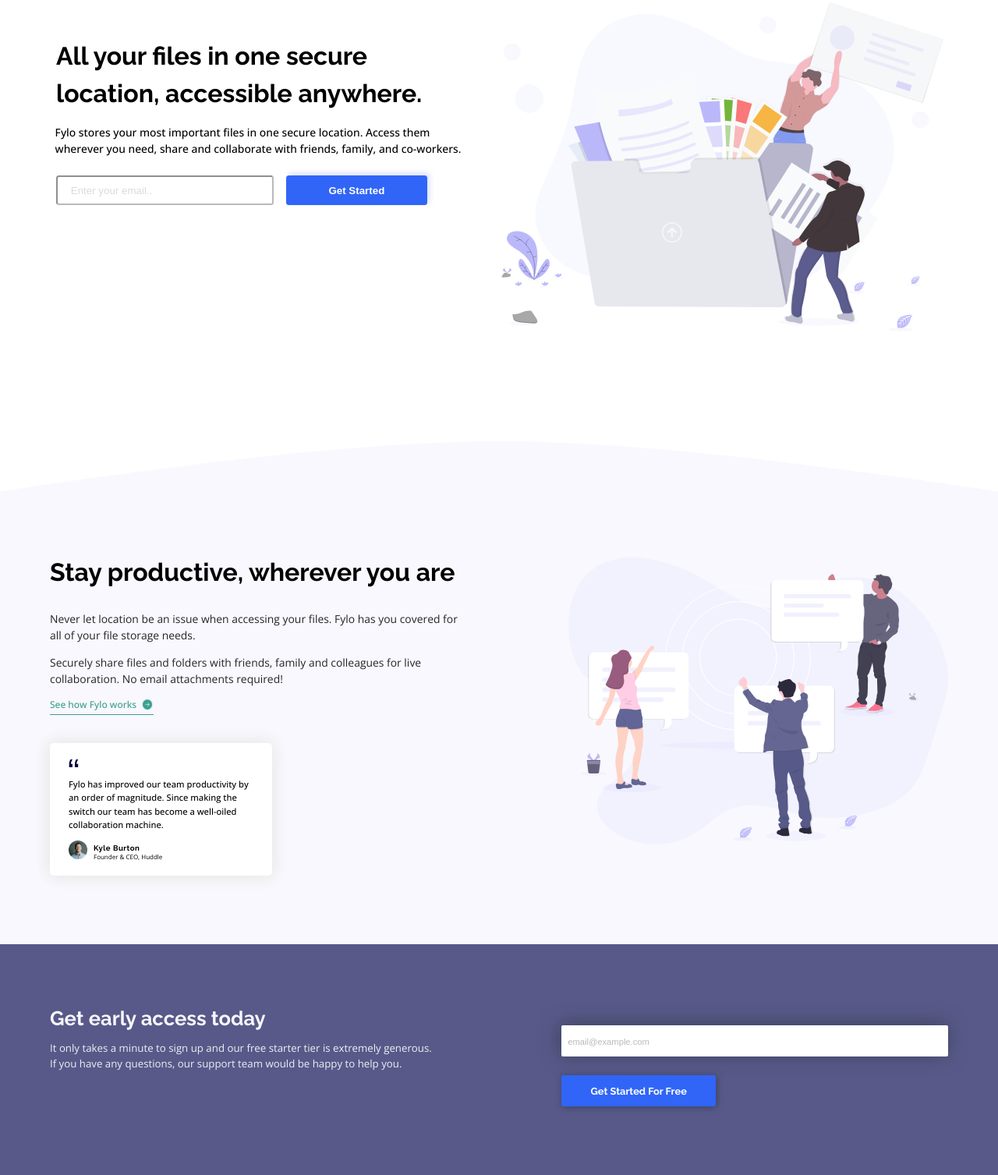
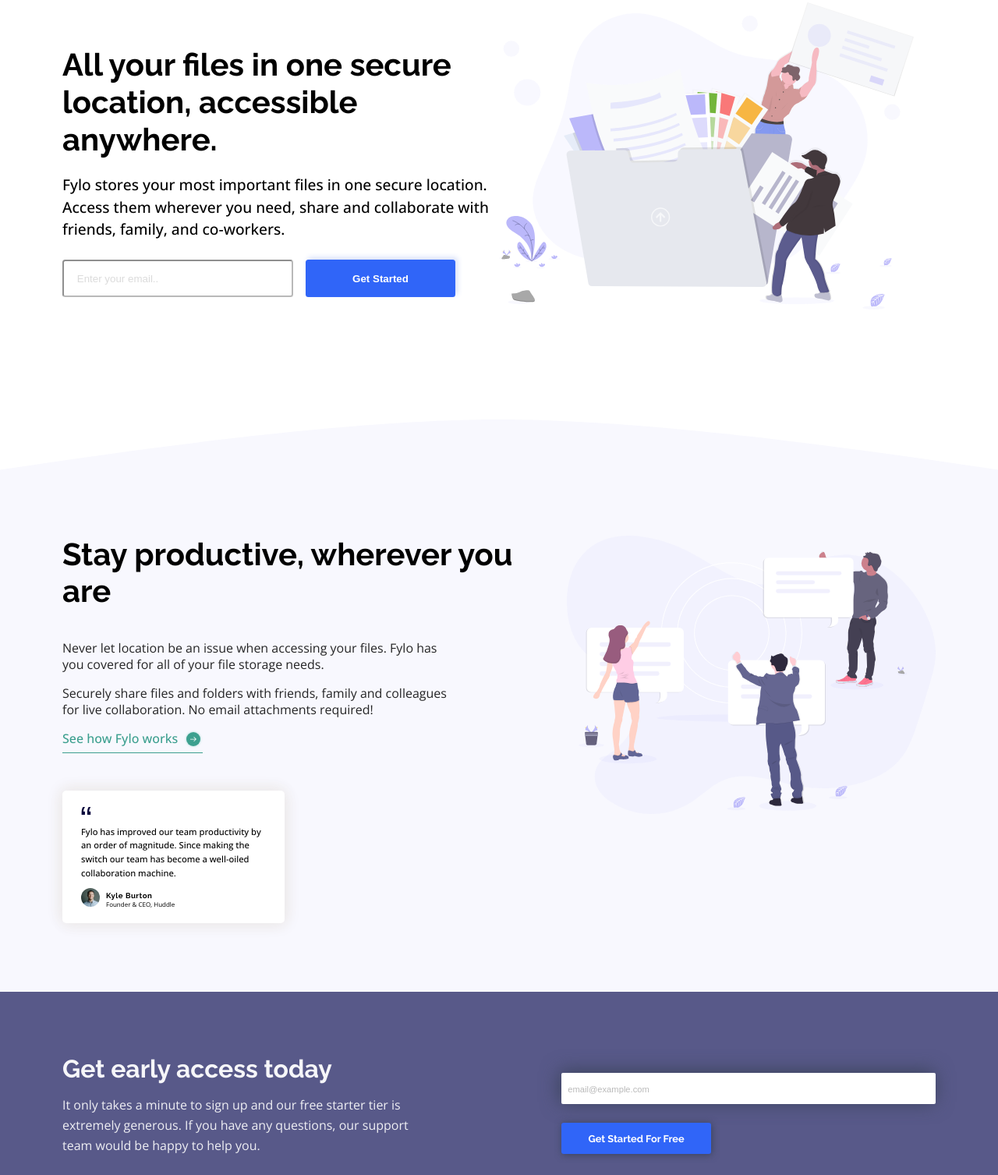
Before and after one commit to LeonteCr/Fylo-landing-page, a plain HTML site: page index.html in a window 1280 px wide. Shown: the part 161-1668 px from the top of the page at 78% size. Drawn offline with nearby package versions, Linux system fonts and the light colour scheme.

Commit message:
:modify font size, margin and padding for sectinos

```diff
--- a/style.css
+++ b/style.css
@@ -10,6 +10,8 @@ body {
     margin: 0;
     padding: 0;
 }
+
+
 
 
 
@@ -388,18 +390,17 @@ footer:nth-child(4) {
         width: 135px;
     }
     header {
-        margin: 1.5em 2.5em;
+        margin: 1.5em 3.5em;
     }
     .nav-bar {
-      font-size: 0.85rem;
+      font-size: 1rem;
       gap: 3em;
     }
 
     .first-section {
         display: flex;
         flex-direction: row-reverse;
-        margin: 3em 2.5em;
-
+        margin: 3em 5em;
     }
 
     .first-img img {
@@ -414,16 +415,18 @@ footer:nth-child(4) {
     .first-title,
     .first-para {
         text-align: left;
+        padding: 0;
     }
 
     .first-title {
-        font-size: 2rem;
+        font-size: 2.5rem;
         line-height: 3rem;
         margin-bottom: 0.5em;
+
     }
 
     .first-para {
-        font-size: 0.87rem;
+        font-size: 1.2rem;
         margin: 0;
         font-weight: 500;
         width: 98%;
@@ -433,10 +436,12 @@ footer:nth-child(4) {
         display: flex;
         width: 90%;
         margin-top: 1.5em;
+        padding: 0;
     }
     .email,
     .get-btn {
         flex: 1;
+        height: 3rem;
     }
     .email {
         flex-grow: 1.6;
@@ -445,7 +450,7 @@ footer:nth-child(4) {
     .stay-productive-section {
         display: flex;
         flex-direction: row-reverse;
-        padding: 3em 4em 4em 4em;
+        padding: 3em 5em 4em 5em;
         gap: 2em;
     }
     .second-img,
@@ -457,7 +462,7 @@ footer:nth-child(4) {
     }
 
     .stay-title {
-        font-size: 2rem;
+        font-size: 2.5rem;
         margin: 0 0 1em 0;
         width: 100%;
         text-align: left;
@@ -467,7 +472,7 @@ footer:nth-child(4) {
     .stay-para {
         padding: 0;
         width: 83%;
-        font-size: 0.8;
+        font-size: 1rem;
     }
 
     .second-img img {
@@ -476,8 +481,13 @@ footer:nth-child(4) {
 
     .see-how-link{
         margin: 0 0 3em 0;
+        font-size: 1rem;
+        gap: 0.5rem;
+    }
 
-
+    .see-how-link img {
+        padding: 0;
+        width: 1.5rem;
     }
     .testimon
      {
@@ -490,7 +500,7 @@ footer:nth-child(4) {
 
     .early-section {
         display: flex;
-        padding: 5em 4em 4em 4em;
+        padding: 5em 5em 4em 5em;
         gap: 10em;
     }
 
@@ -517,13 +527,18 @@ footer:nth-child(4) {
     }
 
     .early-title {
-        font-size: 1.6rem;
+        font-size: 2rem;
         margin: 0;
         opacity: 0.95;
     }
 
+    .early-para {
+        font-size: 1rem;
+        line-height: 1.6rem;
+    }
+
     footer {
-        padding: 5em 4em 0 4em;
+        padding: 5em 5em 0 5em;
     }
     .foot-logo {
         width: 130px;
```
Also changed, not shown: index.html (+2 -0 lines).
